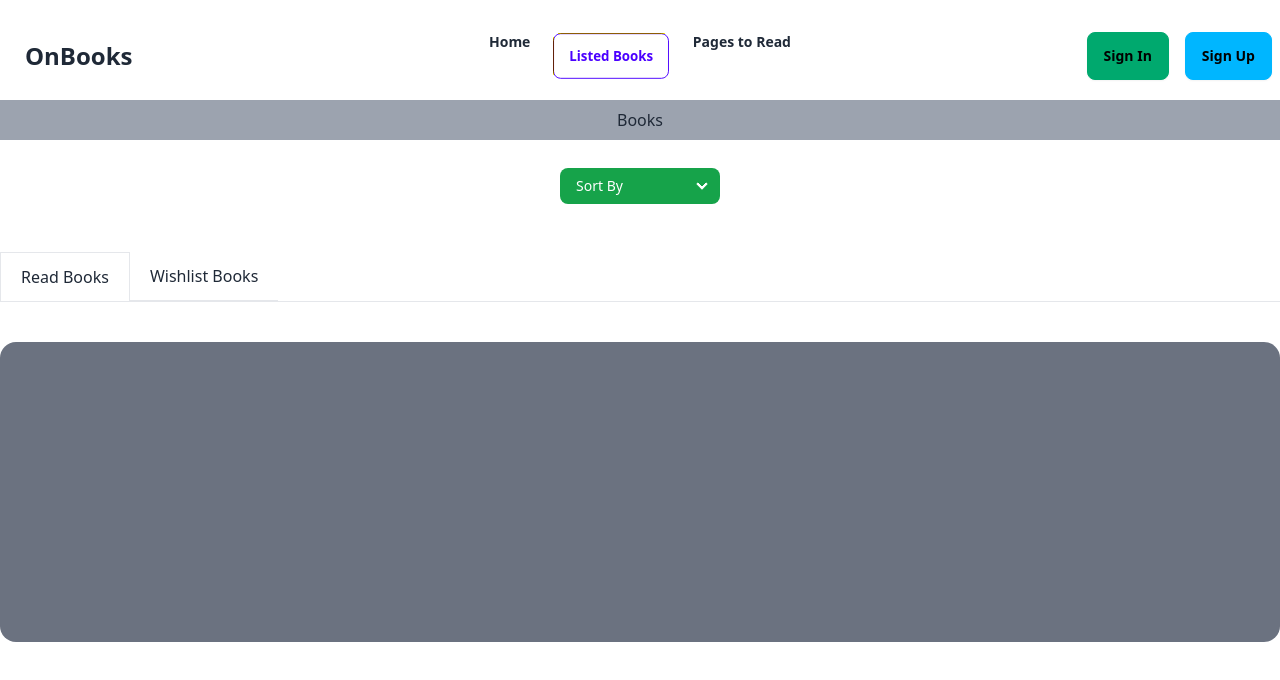
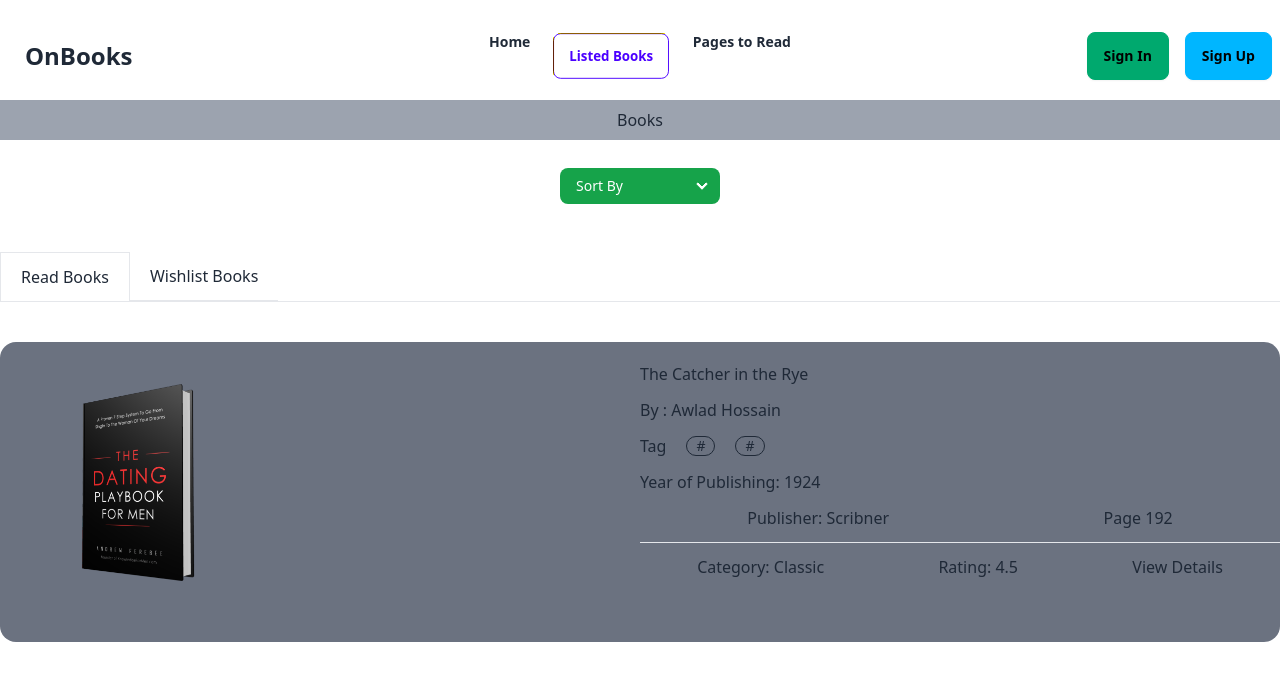
Before and after one commit to saagor16/B9A8-bookvibe, a React (Vite) app: page /listedbook in a window 1280 px wide. Shown: the top 680 px of the page. Built offline with nearby package versions, Linux system fonts and the light colour scheme.

Commit message:
website function change

```diff
--- a/src/JS/card.js
+++ /dev/null
@@ -1,19 +0,0 @@
-import toast from 'react-hot-toast'
-export const getCards = () => {
-    let cards = []
-    const storedCards = localStorage.getItem('blogs')
-    if (storedCards) {
-      cards = JSON.parse(storedCards)
-    }
-    return cards
-}
-export const saveCard = card => {
-    let cards = getCards()
-    const isExist = cards.find(b => b.id === card.id)
-    if (isExist) {
-      return toast.error('Already Bookmarked!')
-    }
-    cards.push(card)
-    localStorage.setItem('cards', JSON.stringify(cards))
-    toast.success('Blog Bookmarked Successfully!')
-  }
--- a/src/pages/PagesRead.jsx
+++ b/src/pages/PagesRead.jsx
@@ -1,4 +1,3 @@
-
 
 const PagesRead = () => {
 
--- a/src/pages/Read.jsx
+++ b/src/pages/Read.jsx
@@ -1,26 +1,45 @@
-import { useEffect, useState } from "react";
-import { getCards } from "../JS/card";
-import New from "../section/New";
+const Read = () => {
 
-function Read() {
 
-  const [cards, setCards] = useState([]);
-  useEffect(() => {
-    const savedCards = getCards();
-    setCards(savedCards);
-  }, []);
 
 
 
   return (
     <div>
-      <div className="grid grid-cols-1 lg:grid-cols-2 mt-10  w-full bg-gray-500 lg:h-[300px] rounded-2xl h-full">
-        {cards.map((card) => (
-          <New  key={card.id} card={card}></New>
-        ))}
+      <div className="grid grid-cols-1 lg:grid-cols-2 mt-10     w-full bg-gray-500 lg:h-[300px] rounded-2xl h-full">
+        <div>
+          <img
+            className="h-[200px] mt-10 ml-14 lg:w-[25%]"
+            src="../../public/banner.png"
+            alt=""
+          />
+        </div>
+        <div className="space-y-3 mb-5 mt-5">
+          <h3>The Catcher in the Rye</h3>
+          <p>By : Awlad Hossain</p>
+          <div className="flex gap-5 items-center ">
+            <p className="">Tag</p>
+            <p className="badge badge-outline">#</p>
+            <p className="badge badge-outline">#</p>
+
+          </div>
+          <div>
+              <p>Year of Publishing: 1924</p>
+            </div>
+            <div className="flex justify-around">
+              <p>Publisher: Scribner</p>
+              <p>Page 192</p>
+            </div>
+            <hr />
+            <div className="flex justify-around">
+              <p>Category: Classic</p>
+              <p>Rating: 4.5</p>
+              <p>View Details</p>
+            </div>
+        </div>
       </div>
     </div>
   );
-}
+};
 
 export default Read;
--- a/src/section/New.jsx
+++ b/src/section/New.jsx
@@ -1,5 +1,4 @@
-
-const New = (card) => {
+const New = (cardId) => {
   return (
     <div>
       <div>
@@ -10,14 +9,12 @@ const New = (card) => {
         />
       </div>
       <div className="space-y-3 mb-5 mt-5">
-          <h3>{card.author
-}</h3>
+        <h3>{cardId.author}</h3>
         <p>By : Awlad Hossain</p>
         <div className="flex gap-5 items-center ">
           <p className="">Tag</p>
           <p className="badge badge-outline">#</p>
           <p className="badge badge-outline">#</p>
-
         </div>
         <div>
           <p>Year of Publishing: 1924</p>
--- a/src/section/Single.jsx
+++ b/src/section/Single.jsx
@@ -1,15 +1,12 @@
 import { useLoaderData, useParams } from "react-router-dom";
-import { saveCard } from "../JS/card";
+
 
 const Single = () => {
   const single = useLoaderData();
   const { id } = useParams();
   const card = single.find((card) => card.id == id);
 
-  const click=cardId =>{
-    const clickedCard = single.find((c) => c.id == cardId);
-    saveCard(clickedCard)
-  }
+
 
   return (
     <div className="container mt-10 mx-auto">
@@ -46,7 +43,7 @@ const Single = () => {
                 <p>Rating: <span className="text-xl font-bold">{card.rating}</span></p>
               </div>
               <div className="flex gap-4">
-                <p onClick={()=>click(card)} className="btn btn-outline btn-primary">Read</p>
+                <p className="btn btn-outline btn-primary">Read</p>
                 <p className="btn btn-outline btn-accent">Wishlist</p>
               </div>
             </div>
```
Lines whose indentation alone changed are shown as unchanged.
